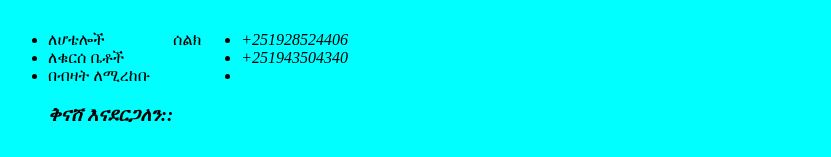
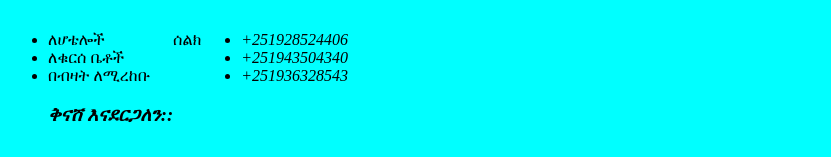
Before and after one commit to Sireat/Ergoye-Baltina, a plain HTML site: page index.html in a window 1280 px wide. Shown: the part 336-493 px from the top of the page, without its empty margins (0-831 px from the left). Drawn offline with Linux system fonts and the light colour scheme.

Commit message:
Update index.html

```diff
--- a/index.html
+++ b/index.html
@@ -30,7 +30,7 @@
         <ul>
             <li><em>+251928524406</em></li>
             <li><em>+251943504340</em></li>
-            <li><em></em></li>
+            <li><em>+251936328543</em></li>
         </ul>
     </section>
         <h3>አድራሻችን አዲሰ አበባ ሰልክ </h3>
```
